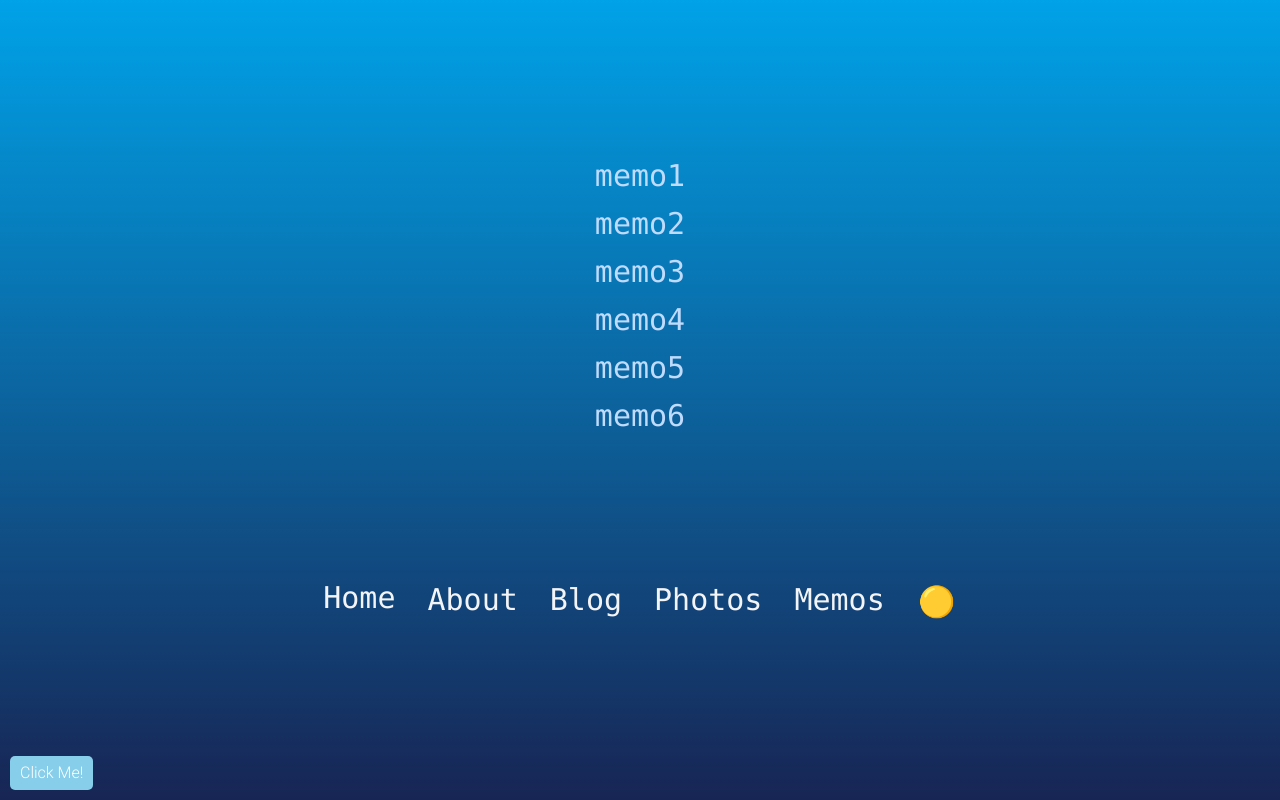
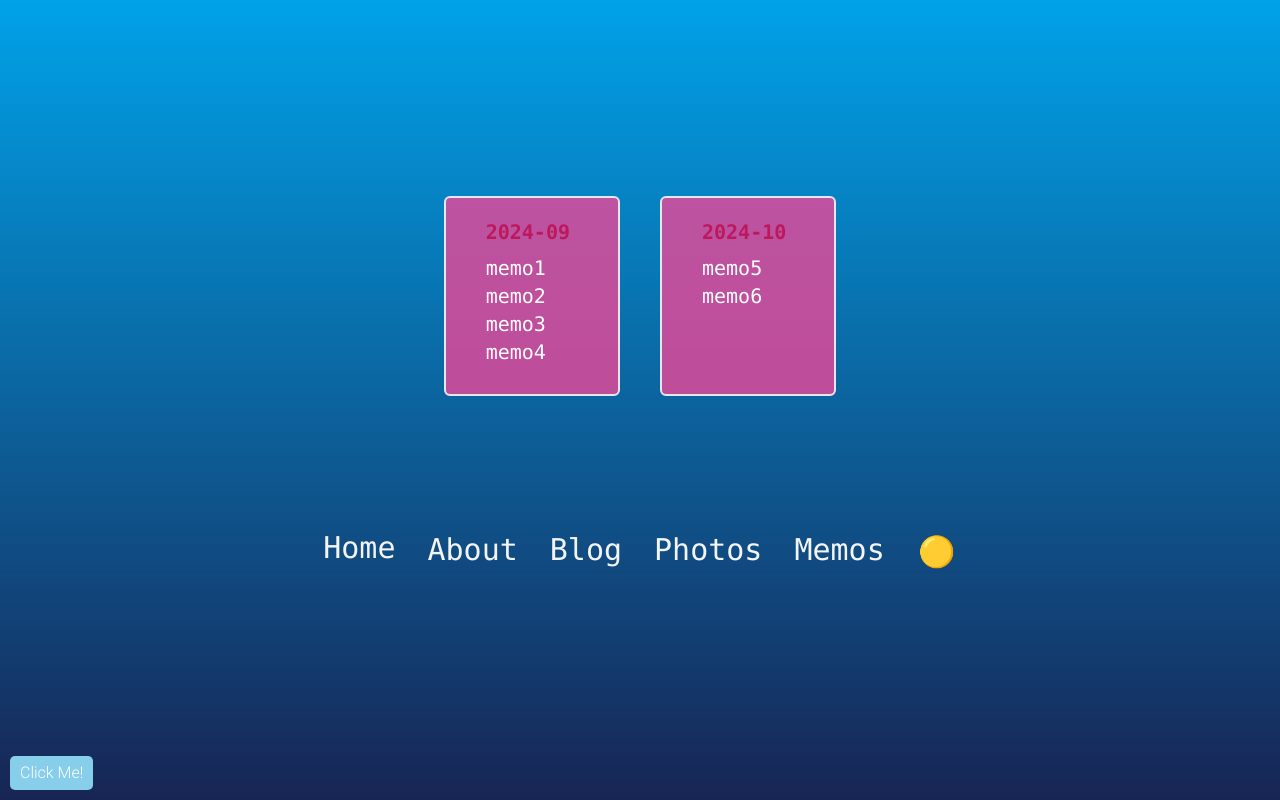
Before and after one commit to spaceofin/nextjs-prac, a Next.js app in the folder nextjs-ts-practice/: page /memos in a window 1280 px wide. Shown: the top 800 px of the page. Built offline with nearby package versions, Linux system fonts and the light colour scheme; no server answers.

Commit message:
[nextjs-ts-practice]feat: group memo titles by year and month for display on memos page

```diff
--- a/nextjs-ts-practice/app/memos/page.tsx
+++ b/nextjs-ts-practice/app/memos/page.tsx
@@ -1,19 +1,45 @@
 import { getMemos } from "@/lib/getMemos";
 import Link from "next/link";
+import { MDXMemo } from "@/types/mdx-types";
+
+type MonthMemoGroup = {
+  [yearMonth: string]: {
+    memos: MDXMemo[];
+  };
+};
+
+function groupMemosByMonth(memos: MDXMemo[]) {
+  const groupedMemos: MonthMemoGroup = {};
+  for (const memo of memos) {
+    const yearMonth = memo.frontmatter.date.slice(0, -3);
+    if (!groupedMemos[yearMonth]) {
+      groupedMemos[yearMonth] = { memos: [] };
+    }
+    groupedMemos[yearMonth].memos.push(memo);
+  }
+  return groupedMemos;
+}
 
 export default async function MemosPage() {
   const memos = await getMemos();
 
+  const groupedMemos = groupMemosByMonth(memos);
+
   return (
-    <div className="prose">
+    <div className="flex gap-10">
+      {Object.entries(groupedMemos).map(([yearMonth, { memos }]) => (
+        <div className="flex flex-col font-mono border-2 bg-pink-500 bg-opacity-80 rounded-md py-5 pb-7 px-10 pr-12 text-xl">
+          <div className="mb-2 text-pink-700 font-bold ">{yearMonth}</div>
           {memos.map((memo) => (
             <Link
               key={memo.frontmatter.title}
               href={`/memos/${memo.frontmatter.title}`}
-          className="flex text-3xl font-mono m-3 text-blue-200 no-underline">
+              className="flex text-xl text-white no-underline">
               {memo.frontmatter.title}
             </Link>
           ))}
         </div>
+      ))}
+    </div>
   );
 }
--- a/nextjs-ts-practice/lib/getMemos.tsx
+++ b/nextjs-ts-practice/lib/getMemos.tsx
@@ -1,7 +1,7 @@
 import fs from "fs";
 import path from "path";
 import { getContent } from "@/lib/loadContent";
-import { MemoFrontmatter } from "@/types/mdx-types";
+import { MDXMemo, MemoFrontmatter } from "@/types/mdx-types";
 
 export async function getMemos() {
   const files = fs.readdirSync(path.join(process.cwd(), "content/memos"));
@@ -11,7 +11,6 @@ export async function getMemos() {
       const { frontmatter, content } = await getContent<MemoFrontmatter>(
         "memos/" + filename
       );
-
       return {
         frontmatter,
         content,
```
Also changed, not shown: nextjs-ts-practice/types/mdx-types.ts (+10 -0 lines). Lines whose indentation alone changed are shown as unchanged.
